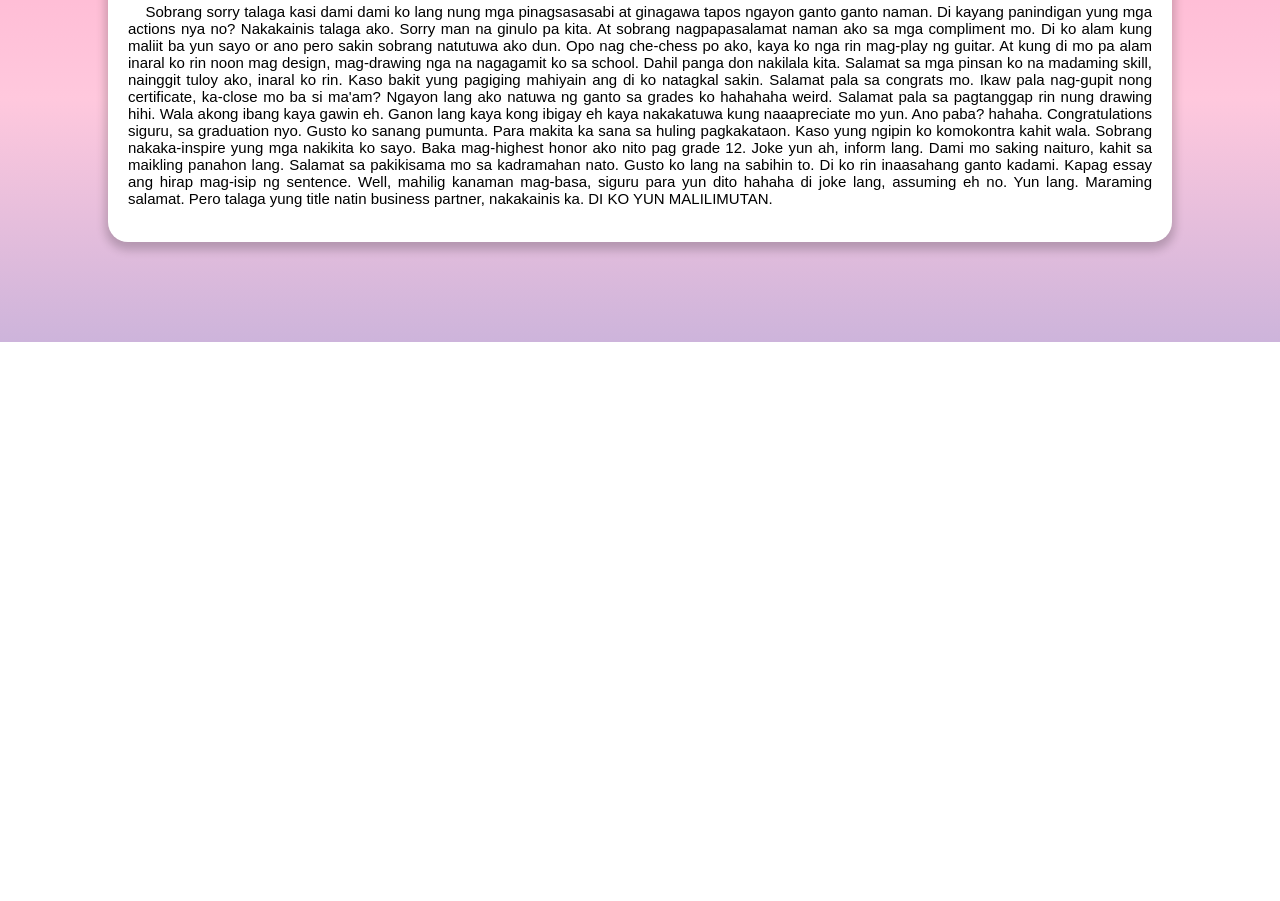
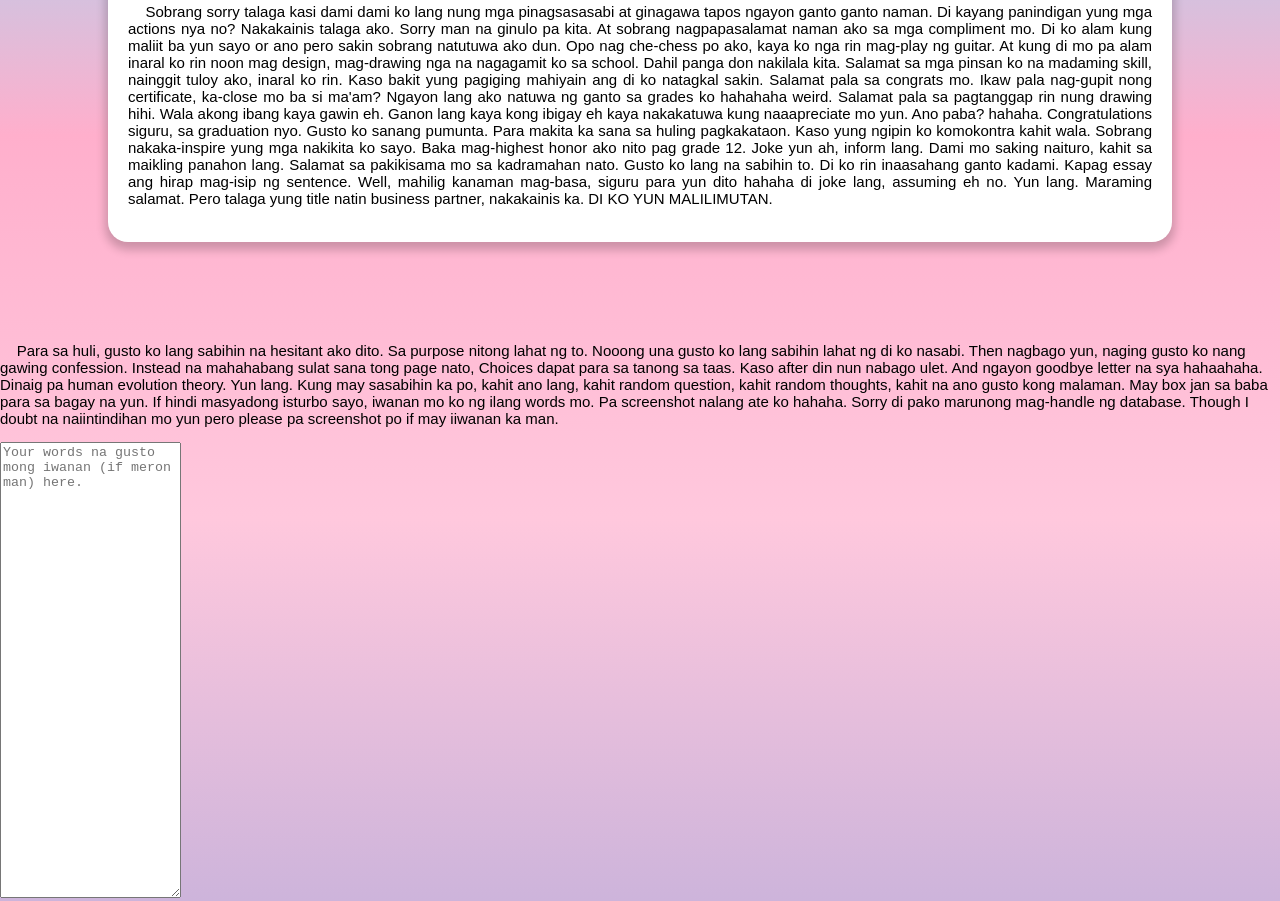
Before and after one commit to Sumeta1/Unsaid_story_ni_CJ, a plain HTML site: page index4.html in a window 1280 px wide. Shown: the part 631-1532 px from the top of the page. Before the commit the page ends 973 px from the top, so only its background shows below. Drawn offline with Linux system fonts and the light colour scheme.

Commit message:
Update index4.html

```diff
--- a/index4.html
+++ b/index4.html
@@ -107,6 +107,25 @@
         </p>
     </div>
 
+    <div id="last">
+        <p>
+            &nbsp;&nbsp;&nbsp;&nbsp;Para sa huli, gusto ko lang sabihin na hesitant ako dito.
+            Sa purpose nitong lahat ng to. Nooong una gusto ko lang
+            sabihin lahat ng di ko nasabi. Then nagbago yun, naging gusto
+            ko nang gawing confession. Instead na mahahabang sulat sana tong page
+            nato, Choices dapat para sa tanong sa taas. Kaso after din nun nabago ulet.
+            And ngayon goodbye letter na sya hahaahaha. Dinaig pa human evolution theory. Yun lang.
+            Kung may sasabihin ka po, kahit ano lang, kahit random question, kahit random thoughts, kahit na ano
+            gusto kong malaman. May box jan sa baba para sa bagay na yun. If hindi masyadong isturbo sayo,
+            iwanan mo ko ng ilang words mo. Pa screenshot nalang ate ko hahaha. Sorry di pako marunong mag-handle ng database.
+            Though I doubt na naiintindihan mo yun pero please pa screenshot po if may iiwanan ka man.
+        </p>
+    </div>
+
+    <div id="area">
+        <textarea name="area" id="area" rows="30" placeholder="Your words na gusto mong iwanan (if meron man) here."></textarea>
+    </div>
+
 </body>
 
 </html>
```
